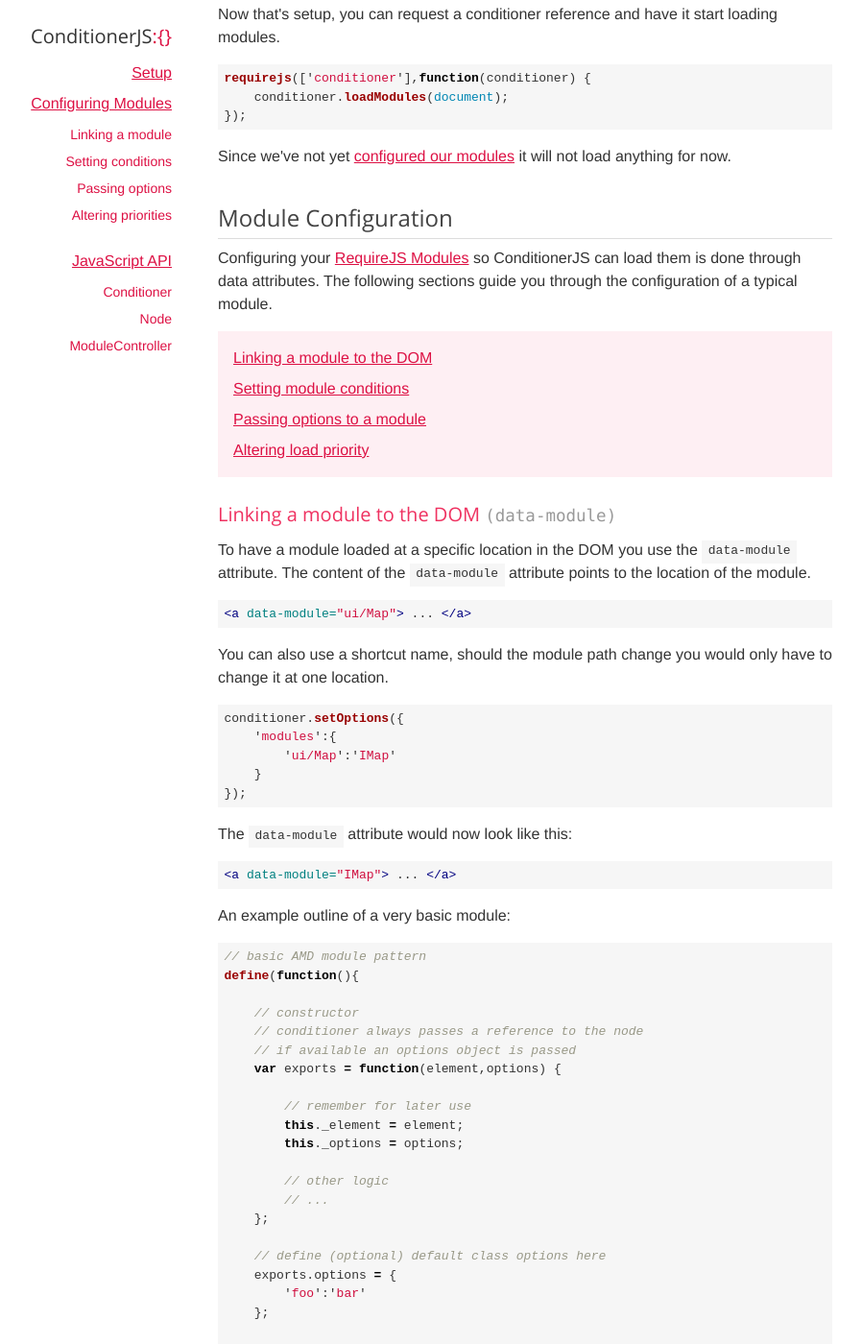
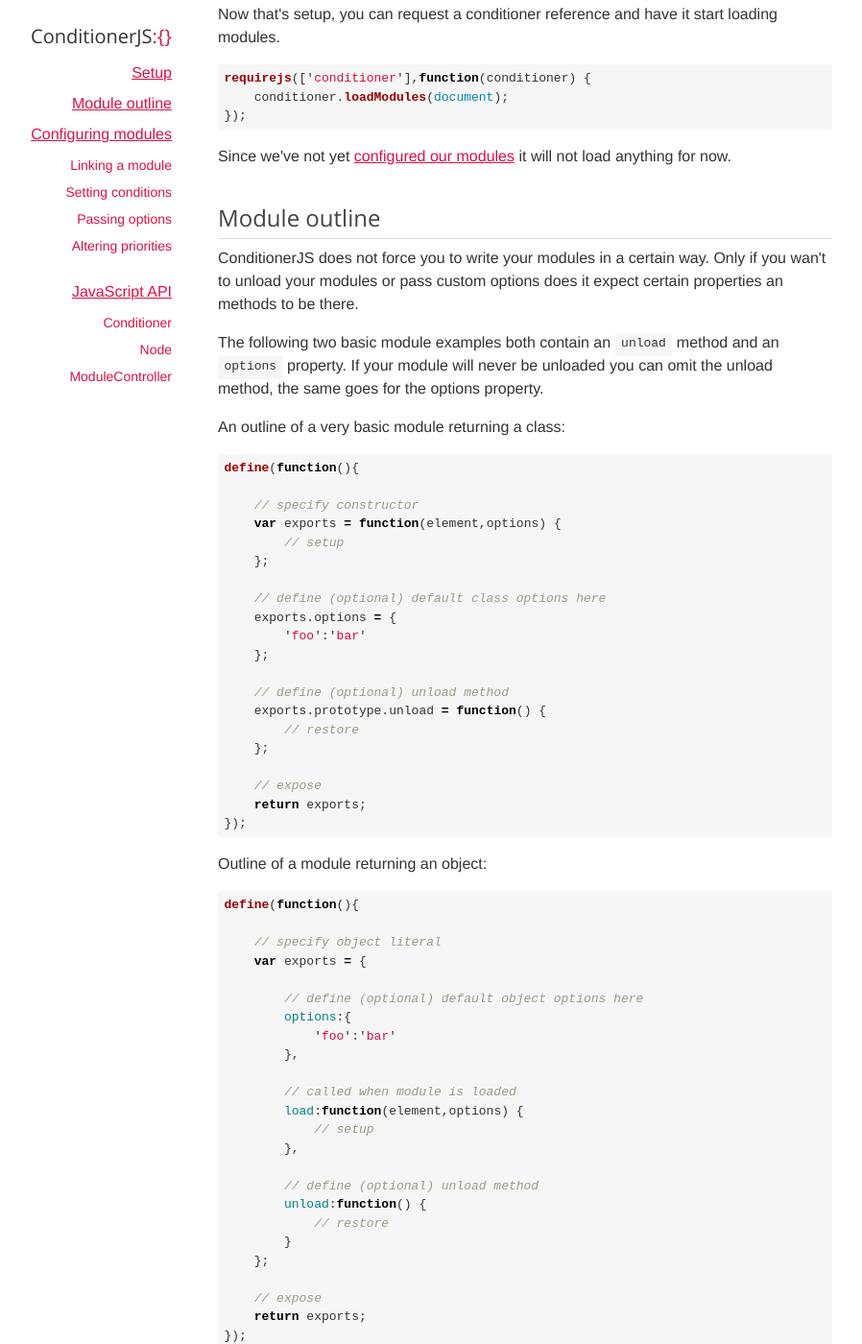
Before and after one commit to rikschennink/conditioner, a Jekyll site: the page built from docs/index.html, in a window 1280 px wide and 1400 px high, scrolled down 549 px. Shown: the whole window at 96% size, without its empty margins (61-959 px from the left). Built offline with Jekyll 4.4.1, drawn with Linux system fonts in a browser that asks for light colours; some of the changed text lies outside the part shown.

Commit message:
added module example outlines

```diff
--- a/_includes/docs-module.html
+++ b/_includes/docs-module.html
@@ -17,45 +17,6 @@
 
     {% highlight html %}<a data-module="IMap"> ... </a>{% endhighlight %}
 
-
-    <p>An example outline of a very basic module:</p>
-
-{% highlight javascript %}
-// basic AMD module pattern
-define(function(){
-
-    // constructor
-    // conditioner always passes a reference to the node
-    // if available an options object is passed
-    var exports = function(element,options) {
-
-        // remember for later use
-        this._element = element;
-        this._options = options;
-
-        // other logic
-        // ...
-    };
-
-    // define (optional) default class options here
-    exports.options = {
-        'foo':'bar'
-    };
-
-    // define (optional) unload method,
-    // if the module is never unloaded this method is not required
-    exports.prototype.unload = function() {
-
-        // clean up event listeners
-
-        // clear any timers
-
-        // restore element state
-    };
-
-    // expose
-    return exports;
-
-});{% endhighlight %}
+    <p>When the module is activated a reference to the node is passed as the first argument to the <code>constructor</code> or, in case of an object, the <code>load</code> method.</p>
 
 </section>
--- a/_includes/docs-options.html
+++ b/_includes/docs-options.html
@@ -18,9 +18,9 @@
     }
 });{% endhighlight %}
 
-    <p>ConditionerJS will merge page level options with node level options and pass the results to the loaded Module once it ready to be loaded.</p>
+    <p>ConditionerJS will merge page level options with node level options and pass the resulting options to the activated module.</p>
 
-    <p>In the (not so exciting) example above the resulting option object would be <code>{"zoom":10}</code>, since node level options take precendence over page level options zoom level <code>10</code> overwrites zoom level <code>5</code>.</p>
+    <p>In the (not so exciting) example above the resulting option object would be <code>{"zoom":10}</code>, since node level options take precedence over page level options zoom level <code>10</code> overwrites zoom level <code>5</code>.</p>
 
 
 </section>
--- a/docs/index.html
+++ b/docs/index.html
@@ -11,8 +11,9 @@ title: Documentation - ConditionerJS
 
         <ul>
             <li><a href="#setup">Setup</a></li>
+            <li><a href="#module-outline">Module outline</a></li>
             <li>
-                <a href="#config">Configuring Modules</a>
+                <a href="#config">Configuring modules</a>
                 <ul>
                     <li><a href="#data-module">Linking a module</a></li>
                     <li><a href="#data-conditions">Setting conditions</a></li>
@@ -35,7 +36,72 @@ title: Documentation - ConditionerJS
 
     <section>
 
-        <h2 id="config">Module Configuration</h2>
+        <h2 id="module-outline">Module outline</h2>
+
+        <p>ConditionerJS does not force you to write your modules in a certain way. Only if you wan't to unload your modules or pass custom options does it expect certain properties an methods to be there.</p>
+
+        <p>The following two basic module examples both contain an <code>unload</code> method and an <code>options</code> property. If your module will never be unloaded you can omit the unload method, the same goes for the options property.</p>
+
+        <p>An outline of a very basic module returning a class:</p>
+
+{% highlight javascript %}
+define(function(){
+
+    // specify constructor
+    var exports = function(element,options) {
+        // setup
+    };
+
+    // define (optional) default class options here
+    exports.options = {
+        'foo':'bar'
+    };
+
+    // define (optional) unload method
+    exports.prototype.unload = function() {
+        // restore
+    };
+
+    // expose
+    return exports;
+});{% endhighlight %}
+
+        <p>Outline of a module returning an object:</p>
+
+{% highlight javascript %}
+define(function(){
+
+    // specify object literal
+    var exports = {
+
+        // define (optional) default object options here
+        options:{
+            'foo':'bar'
+        },
+
+        // called when module is loaded
+        load:function(element,options) {
+            // setup
+        },
+
+        // define (optional) unload method
+        unload:function() {
+            // restore
+        }
+    };
+
+    // expose
+    return exports;
+});{% endhighlight %}
+
+        <p>Now you know how to define modules, let's see how you can link them to the DOM and bring ConditionerJS to load them.</p>
+
+    </section>
+
+
+    <section>
+
+        <h2 id="config">Configuring modules</h2>
 
         <p>Configuring your <a href="http://requirejs.org/docs/api.html#define" target="_blank">RequireJS Modules</a> so ConditionerJS can load them is done through data attributes. The following sections guide you through the configuration of a typical module.</p>
 
```
